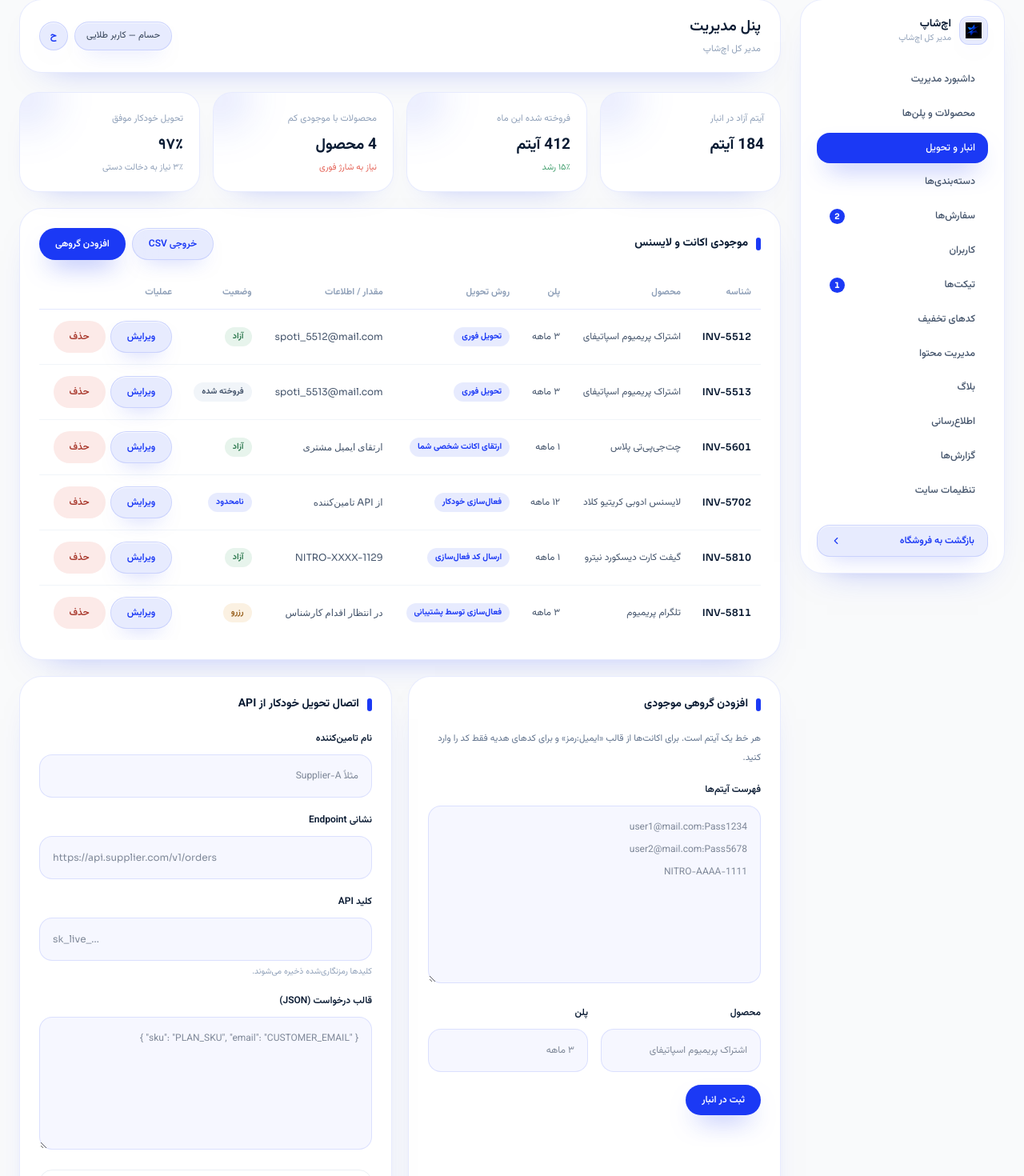
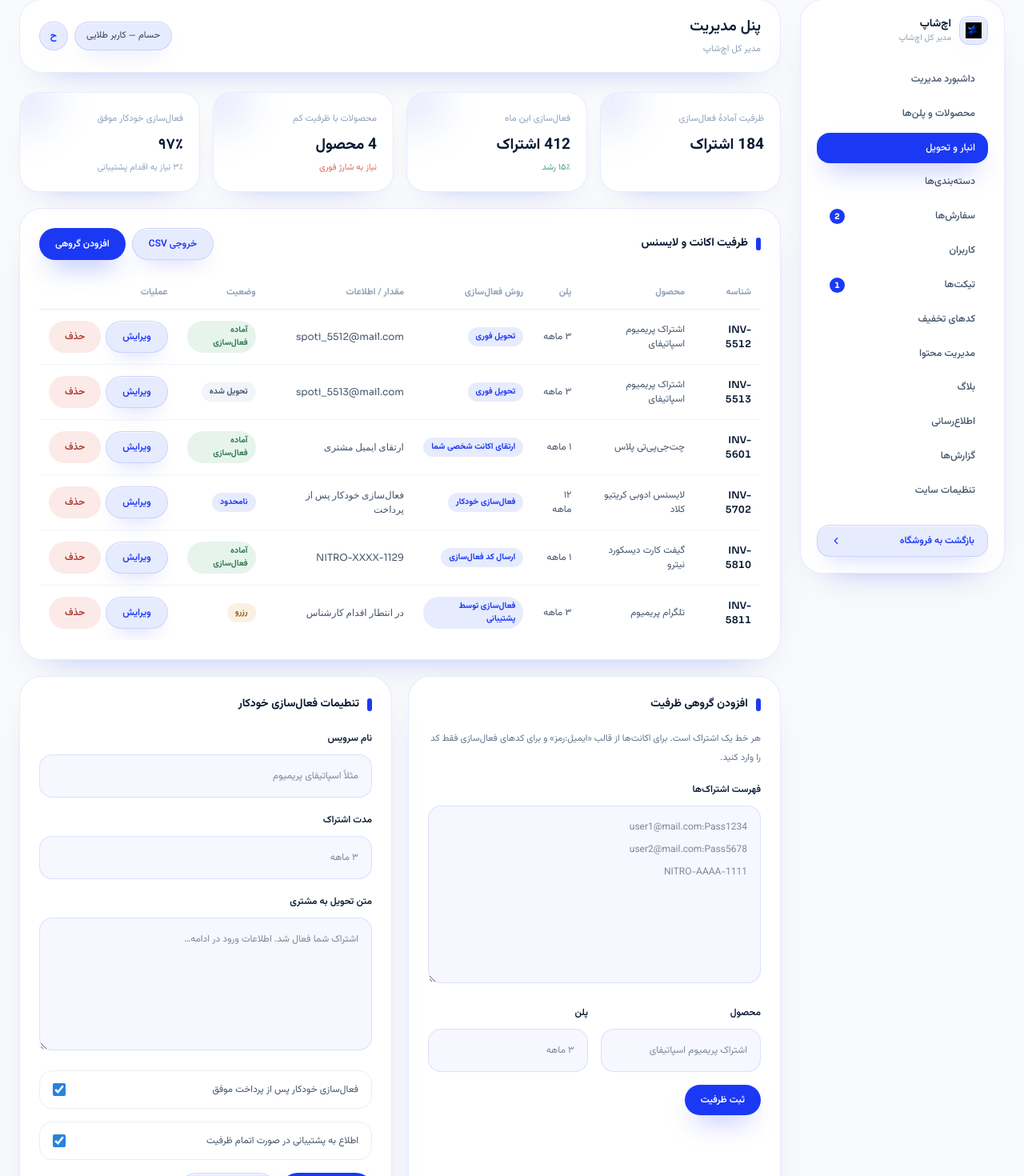
Before and after one commit to hesaamhub/echshop, a Next.js app: page /admin/inventory in a window 1280 px wide. Shown: the part 73-1543 px from the top of the page at 80% size. Built offline with nearby package versions, Linux system fonts and the light colour scheme.

Commit message:
refactor: پاکسازی ادبیات انبار/API/تامین‌کننده در پنل مدیریت ظرفیت

```diff
--- a/src/app/admin/inventory/page.tsx
+++ b/src/app/admin/inventory/page.tsx
@@ -2,27 +2,27 @@ import { Badge, Button, Card, Field, StatCard, Table, Td } from "@/components/pa
 import { deliveryLabels } from "@/lib/types"
 import { toman } from "@/lib/utils"
 
-const stock = [
-  { id: "INV-5512", product: "اشتراک پریمیوم اسپاتیفای", plan: "۳ ماهه", type: "stock", value: "spoti_5512@mail.com", status: "آزاد", tone: "green" },
-  { id: "INV-5513", product: "اشتراک پریمیوم اسپاتیفای", plan: "۳ ماهه", type: "stock", value: "spoti_5513@mail.com", status: "فروخته شده", tone: "gray" },
-  { id: "INV-5601", product: "چت‌جی‌پی‌تی پلاس", plan: "۱ ماهه", type: "upgrade", value: "ارتقای ایمیل مشتری", status: "آزاد", tone: "green" },
-  { id: "INV-5702", product: "لایسنس ادوبی کریتیو کلاد", plan: "۱۲ ماهه", type: "api", value: "از API تامین‌کننده", status: "نامحدود", tone: "blue" },
-  { id: "INV-5810", product: "گیفت کارت دیسکورد نیترو", plan: "۱ ماهه", type: "gift_code", value: "NITRO-XXXX-1129", status: "آزاد", tone: "green" },
-  { id: "INV-5811", product: "تلگرام پریمیوم", plan: "۳ ماهه", type: "manual", value: "در انتظار اقدام کارشناس", status: "رزرو", tone: "amber" },
+const capacity = [
+  { id: "INV-5512", product: "اشتراک پریمیوم اسپاتیفای", plan: "۳ ماهه", type: "stock", value: "spoti_5512@mail.com", status: "آماده فعال‌سازی", tone: "green" },
+  { id: "INV-5513", product: "اشتراک پریمیوم اسپاتیفای", plan: "۳ ماهه", type: "stock", value: "spoti_5513@mail.com", status: "تحویل شده", tone: "gray" },
+  { id: "INV-5601", product: "چت‌جی‌پی‌تی پلاس", plan: "۱ ماهه", type: "upgrade", value: "ارتقای ایمیل مشتری", status: "آماده فعال‌سازی", tone: "green" },
+  { id: "INV-5702", product: "لایسنس ادوبی کریتیو کلاد", plan: "۱۲ ماهه", type: "api", value: "فعال‌سازی خودکار پس از پرداخت", status: "نامحدود", tone: "blue" },
+  { id: "INV-5810", product: "گیفت کارت دیسکورد نیترو", plan: "۱ ماهه", type: "gift_code", value: "NITRO-XXXX-1129", status: "آماده فعال‌سازی", tone: "green" },
+  { id: "INV-5811", product: "تلگرام پریمیوم", plan: "۳ ماهه", type: "manual", value: "در انتطار اقدام کارشناس", status: "رزرو", tone: "amber" },
 ] as const
 
 export default function AdminInventoryPage() {
   return (
     <div className="space-y-5">
       <div className="grid gap-4 sm:grid-cols-2 xl:grid-cols-4">
-        <StatCard label="آیتم آزاد در انبار" value={`${toman(184)} آیتم`} />
-        <StatCard label="فروخته شده این ماه" value={`${toman(412)} آیتم`} tone="up" hint="۱۵٪ رشد" />
-        <StatCard label="محصولات با موجودی کم" value={`${toman(4)} محصول`} tone="down" hint="نیاز به شارژ فوری" />
-        <StatCard label="تحویل خودکار موفق" value="۹۷٪" hint="۳٪ نیاز به دخالت دستی" />
+        <StatCard label="ظرفیت آمادهٔ فعال‌سازی" value={`${toman(184)} اشتراک`} />
+        <StatCard label="فعال‌سازی این ماه" value={`${toman(412)} اشتراک`} tone="up" hint="۱۵٪ رشد" />
+        <StatCard label="محصولات با ظرفیت کم" value={`${toman(4)} محصول`} tone="down" hint="نیاز به شارژ فوری" />
+        <StatCard label="فعال‌سازی خودکار موفق" value="۹۷٪" hint="۳٪ نیاز به اقدام پشتیبانی" />
       </div>
 
       <Card
-        title="موجودی اکانت و لایسنس"
+        title="ظرفیت اکانت و لایسنس"
         action={
           <div className="flex gap-2">
             <Button variant="ghost">خروجی CSV</Button>
@@ -30,8 +30,8 @@ export default function AdminInventoryPage() {
           </div>
         }
       >
-        <Table head={["شناسه", "محصول", "پلن", "روش تحویل", "مقدار / اطلاعات", "وضعیت", "عملیات"]}>
-          {stock.map((item) => (
+        <Table head={["شناسه", "محصول", "پلن", "روش فعال‌سازی", "مقدار / اطلاعات", "وضعیت", "عملیات"]}>
+        {capacity.map((item) => (
             <tr key={item.id}>
               <Td className="num font-semibold text-[#0a1b33]">{item.id}</Td>
               <Td>{item.product}</Td>
@@ -55,12 +55,12 @@ export default function AdminInventoryPage() {
       </Card>
 
       <div className="grid gap-5 xl:grid-cols-2">
-        <Card title="افزودن گروهی موجودی">
+        <Card title="افزودن گروهی ظرفیت">
           <p className="mb-4 text-[11.5px] leading-6 text-slate-500">
-            هر خط یک آیتم است. برای اکانت‌ها از قالب «ایمیل:رمز» و برای کدهای هدیه فقط کد را وارد کنید.
+            هر خط یک اشتراک است. برای اکانت‌ها از قالب «ایمیل:رمز» و برای کدهای فعال‌سازی فقط کد را وارد کنید.
           </p>
           <Field
-            label="فهرست آیتم‌ها"
+            label="فهرست اشتراک‌ها"
             textarea
             rows={7}
             placeholder={"user1@mail.com:Pass1234\nuser2@mail.com:Pass5678\nNITRO-AAAA-1111"}
@@ -70,28 +70,31 @@ export default function AdminInventoryPage() {
             <Field label="پلن" placeholder="۳ ماهه" />
           </div>
           <div className="mt-4">
-            <Button>ثبت در انبار</Button>
+            <Button>ثبت ظرفیت</Button>
           </div>
         </Card>
 
-        <Card title="اتصال تحویل خودکار از API">
+        <Card title="تنطیمات فعال‌سازی خودکار">
           <div className="space-y-4">
-            <Field label="نام تامین‌کننده" placeholder="مثلاً Supplier-A" />
-            <Field label="نشانی Endpoint" placeholder="https://api.supplier.com/v1/orders" latin />
-            <Field label="کلید API" placeholder="sk_live_..." latin hint="کلیدها رمزنگاری‌شده ذخیره می‌شوند." />
+            <Field label="نام سرویس" placeholder="مثلاً اسپاتیفای پریمیوم" />
+            <Field label="مدت اشتراک" placeholder="۳ ماهه" />
             <Field
-              label="قالب درخواست (JSON)"
+              label="متن تحویل به مشتری"
               textarea
               rows={5}
-              placeholder={'{ "sku": "PLAN_SKU", "email": "CUSTOMER_EMAIL" }'}
+              placeholder={"اشتراک شما فعال شد. اطلاعات ورود در ادامه…"}
             />
             <div className="flex items-center justify-between rounded-2xl border border-slate-200/70 px-4 py-3.5">
-              <span className="text-[12px] text-slate-600">تحویل خودکار پس از پرداخت موفق</span>
+              <span className="text-[12px] text-slate-600">فعال‌سازی خودکار پس از پرداخت موفق</span>
+              <input type="checkbox" defaultChecked className="h-4 w-4 accent-[#2783de]" />
+            </div>
+            <div className="flex items-center justify-between rounded-2xl border border-slate-200/70 px-4 py-3.5">
+              <span className="text-[12px] text-slate-600">اطلاع به پشتیبانی در صورت اتمام ظرفیت</span>
               <input type="checkbox" defaultChecked className="h-4 w-4 accent-[#2783de]" />
             </div>
             <div className="flex gap-2">
-              <Button>ذخیره اتصال</Button>
-              <Button variant="ghost">تست اتصال</Button>
+              <Button>ذخیرهٔ تنطیمات</Button>
+              <Button variant="ghost">تست فعال‌سازی</Button>
             </div>
           </div>
         </Card>
```
